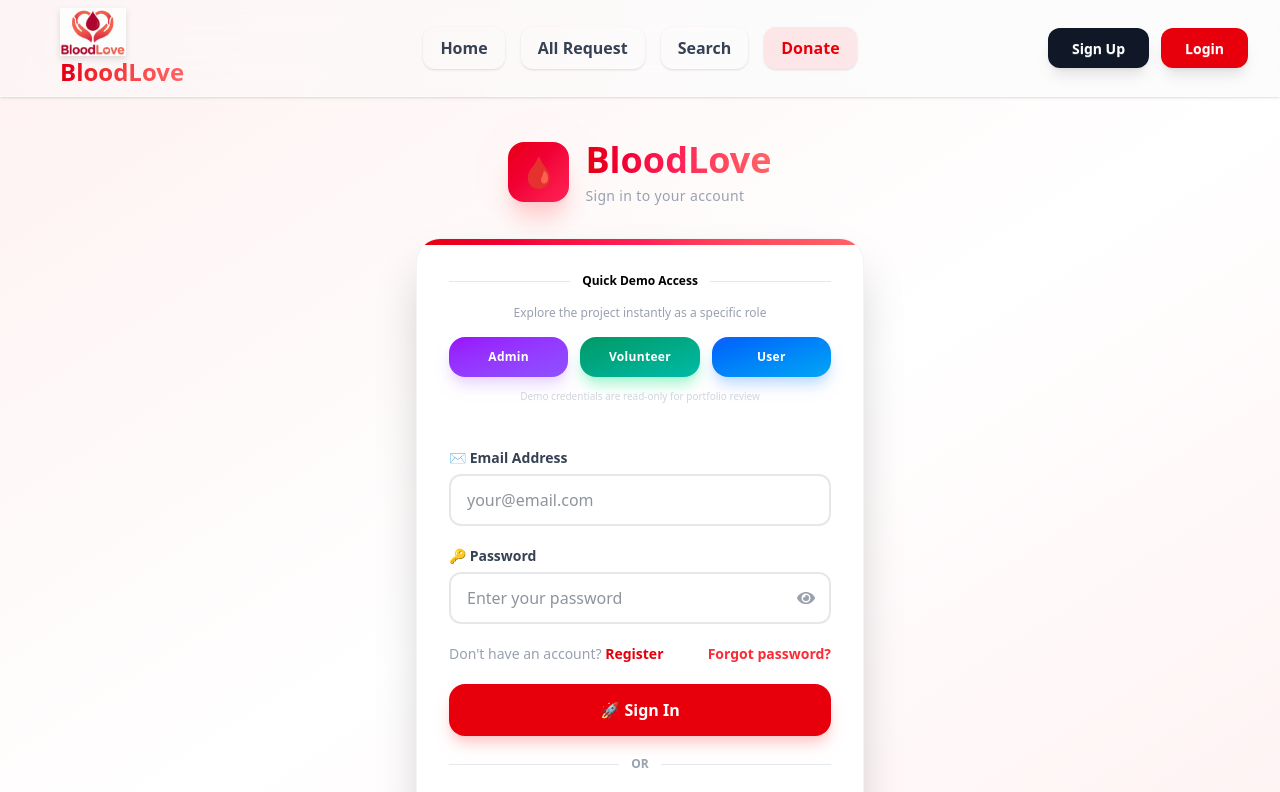
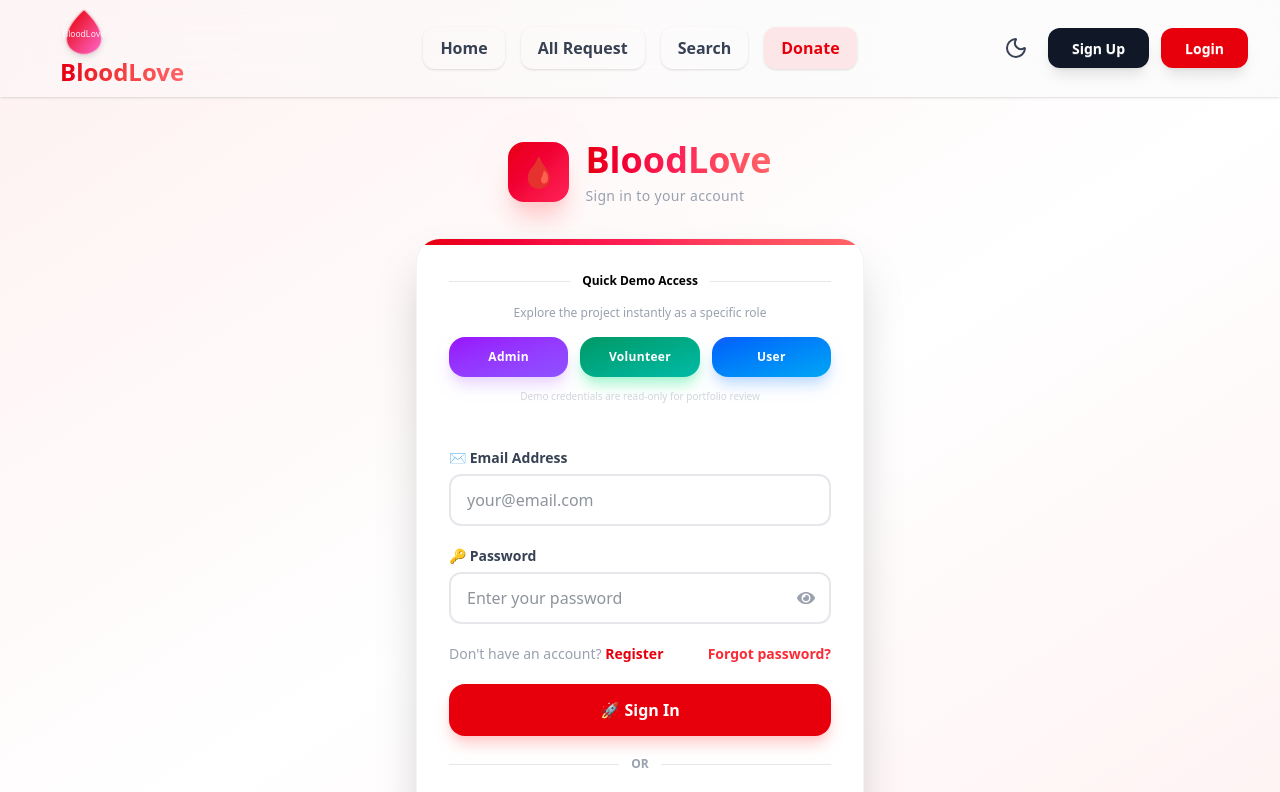
Before and after one commit to SubrotoChandaShuvo/BloodLove, a React (Vite) app: page /login in a window 1280 px wide. Shown: the top 792 px of the page. Built offline with nearby package versions, Linux system fonts and the light colour scheme; no server answers.

Commit message:
feat: implement dark mode support with ThemeProvider and update branding assets

```diff
--- a/index.html
+++ b/index.html
@@ -2,7 +2,7 @@
 <html data-theme="light" lang="en">
   <head>
     <meta charset="UTF-8" />
-    <link rel="icon" type="image/svg+xml" href="/src/assets/Logo.png" />
+    <link rel="icon" type="image/svg+xml" href="/src/assets/LogoGradient.svg" />
     <meta name="viewport" content="width=device-width, initial-scale=1.0" />
     <title>BloodLove</title>
   </head>
--- a/src/Components/Footer.jsx
+++ b/src/Components/Footer.jsx
@@ -1,5 +1,5 @@
 import { Link } from "react-router";
-import logo from "../assets/Logo.png";
+import logo from "../assets/LogoGradient.svg";
 
 const Footer = () => {
   const year = new Date().getFullYear();
--- a/src/Components/Navbar.jsx
+++ b/src/Components/Navbar.jsx
@@ -1,13 +1,16 @@
 import React, { useContext } from "react";
 import { Link, NavLink, useNavigate } from "react-router";
 import { AuthContext } from "../Provider/AuthProvider";
+import { ThemeContext } from "../Provider/ThemeProvider";
 import { signOut } from "firebase/auth";
 import auth from "../firebase/firebase.config";
-import logo from "../assets/Logo.png";
+import logo from "../assets/LogoGradient.svg";
 import Swal from "sweetalert2";
+import { Sun, Moon } from "lucide-react";
 
 const Navbar = () => {
   const { user } = useContext(AuthContext);
+  const { theme, toggleTheme } = useContext(ThemeContext);
   const navigate = useNavigate();
 
   const logout = () => {
@@ -82,7 +85,7 @@ const Navbar = () => {
 
   return (
     <div className="sticky top-0 z-50 w-full transition-all duration-300">
-      <div className="navbar bg-white/40 backdrop-blur-xl border-b border-white/40 shadow-sm md:px-8">
+      <div className="navbar bg-[var(--nav-bg)] backdrop-blur-xl border-b border-white/10 shadow-sm md:px-8">
         {/* LEFT */}
         <div className="navbar-start">
           <div className="dropdown">
@@ -121,6 +124,18 @@ const Navbar = () => {
 
         {/* RIGHT */}
         <div className="navbar-end gap-3">
+          {/* THEME TOGGLE */}
+          <button
+            onClick={toggleTheme}
+            className="btn btn-ghost btn-circle hover:bg-white/20 transition-all duration-300"
+            title={`Switch to ${theme === "light" ? "dark" : "light"} mode`}
+          >
+            {theme === "light" ? (
+              <Moon className="h-6 w-6 text-gray-700" />
+            ) : (
+              <Sun className="h-6 w-6 text-yellow-500" />
+            )}
+          </button>
           {user ? (
             <Link to="/dashboard/main" className="btn bg-gray-900 hover:bg-gray-800 text-white border-none shadow-lg rounded-xl px-6 transition-all hover:scale-105">
               Dashboard
--- /dev/null
+++ b/src/Provider/ThemeProvider.jsx
@@ -0,0 +1,36 @@
+import React, { createContext, useEffect, useState } from "react";
+
+export const ThemeContext = createContext();
+
+const ThemeProvider = ({ children }) => {
+  const [theme, setTheme] = useState(
+    localStorage.getItem("theme") || "light"
+  );
+
+  useEffect(() => {
+    document.documentElement.setAttribute("data-theme", theme);
+    if (theme === "dark") {
+      document.documentElement.classList.add("dark");
+    } else {
+      document.documentElement.classList.remove("dark");
+    }
+    localStorage.setItem("theme", theme);
+  }, [theme]);
+
+  const toggleTheme = () => {
+    setTheme((prevTheme) => (prevTheme === "light" ? "dark" : "light"));
+  };
+
+  const themeInfo = {
+    theme,
+    toggleTheme,
+  };
+
+  return (
+    <ThemeContext.Provider value={themeInfo}>
+      {children}
+    </ThemeContext.Provider>
+  );
+};
+
+export default ThemeProvider;
--- a/src/index.css
+++ b/src/index.css
@@ -2,14 +2,39 @@
 @plugin "daisyui";
 
 /* Custom Global Theme related to BloodLove */
+:root {
+  --bg-color: #fafafa;
+  --text-color: #1f2937;
+  --nav-bg: rgba(255, 255, 255, 0.4);
+  --gradient-1: rgba(254, 226, 226, 0.5);
+  --gradient-2: rgba(254, 202, 202, 0.4);
+}
+
+[data-theme="dark"] {
+  --bg-color: #0c0a09;
+  --text-color: #f9fafb;
+  --nav-bg: rgba(12, 10, 9, 0.6);
+  --gradient-1: rgba(153, 27, 27, 0.15);
+  --gradient-2: rgba(69, 10, 10, 0.2);
+}
+
 html, body {
-  background-color: #fafafa;
+  background-color: var(--bg-color);
   background-image:
-    radial-gradient(at 0% 0%, rgba(254, 226, 226, 0.5) 0px, transparent 50%),
-    radial-gradient(at 100% 100%, rgba(254, 202, 202, 0.4) 0px, transparent 50%);
+    radial-gradient(at 0% 0%, var(--gradient-1) 0px, transparent 50%),
+    radial-gradient(at 100% 100%, var(--gradient-2) 0px, transparent 50%);
   background-attachment: fixed;
-  color: #1f2937;
+  color: var(--text-color);
   min-height: 100vh;
+  transition: background-color 0.4s cubic-bezier(0.4, 0, 0.2, 1),
+              color 0.4s cubic-bezier(0.4, 0, 0.2, 1),
+              border-color 0.4s cubic-bezier(0.4, 0, 0.2, 1);
+}
+
+* {
+  transition: background-color 0.4s cubic-bezier(0.4, 0, 0.2, 1),
+              color 0.4s cubic-bezier(0.4, 0, 0.2, 1),
+              border-color 0.4s cubic-bezier(0.4, 0, 0.2, 1);
 }
 
 /* Custom red text selection to match the brand */
```
Also changed, not shown: src/main.jsx (+6 -3 lines), src/assets/LogoGradient.svg (added), 1 other file (tests, documents, lock files or other folders).
